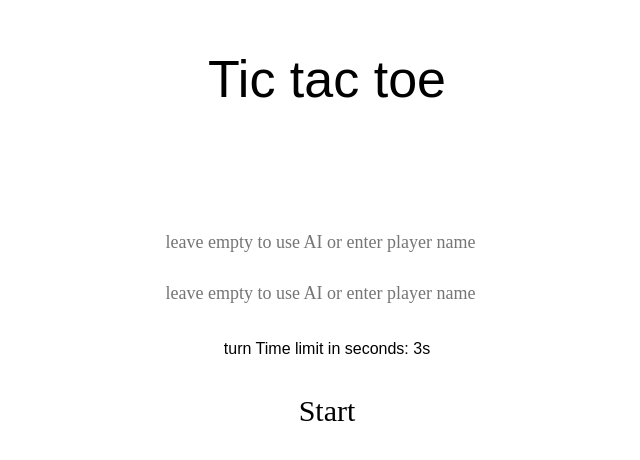
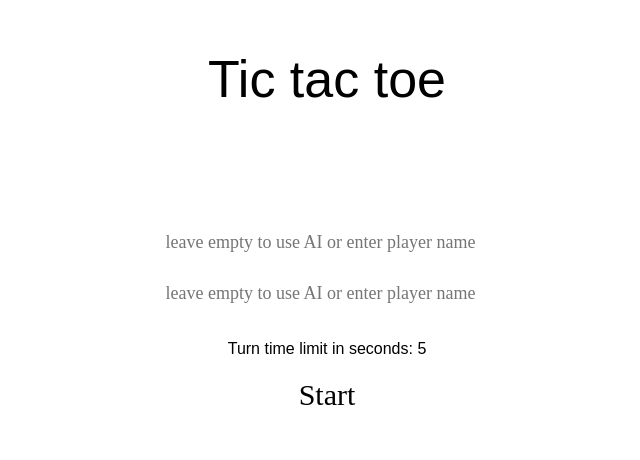
Before and after one commit to Ny-Rianala/tic-tac-toe, a React (Create React App) app in the folder tic-tac-toe/: page / in a window 1280 px wide. Shown: the top 460 px of the page, without its empty margins (313-953 px from the left). Built offline with nearby package versions, Linux system fonts and the light colour scheme.

Commit message:
added CountDownTimer component

```diff
--- /dev/null
+++ b/tic-tac-toe/src/components/CountDownTimer.tsx
@@ -0,0 +1,19 @@
+import React from 'react'
+
+function CountDownTimer() {
+  const [counter, setCounter] = React.useState(10)
+
+  React.useEffect(() => {
+    const timer: any =
+      counter > 0 && setInterval(() => setCounter(counter - 1), 1000)
+    return () => clearInterval(timer)
+  }, [counter])
+
+  return (
+    <div className='App'>
+      <div>Turn time limit in seconds: {counter}</div>
+    </div>
+  )
+}
+
+export default CountDownTimer
--- a/tic-tac-toe/src/features/game/StartPlayersScreen.tsx
+++ b/tic-tac-toe/src/features/game/StartPlayersScreen.tsx
@@ -1,11 +1,12 @@
 import React from 'react'
+import CountDownTimer from '../../components/CountDownTimer'
 
 const StartPlayersScreen: React.FC = () => {
   return (
     <div className='wrapper'>
       <h2 className='header'>Tic tac toe</h2>
       <div>
-        <p>Turn Time limit in seconds: 3s</p>
+        <CountDownTimer />
         <div>
           <button>Start</button>
         </div>
--- a/tic-tac-toe/src/features/game/StartScreen.tsx
+++ b/tic-tac-toe/src/features/game/StartScreen.tsx
@@ -1,5 +1,6 @@
 import React, { useState } from 'react'
 import { Link } from 'react-router-dom'
+import CountDownTimer from '../../components/CountDownTimer'
 
 const StartScreen: React.FC = () => {
   const [onePlayer, setOnePLayer] = useState('')
@@ -50,7 +51,7 @@ const StartScreen: React.FC = () => {
       </form>
       <div>
         <p>{names}</p>
-        <p>turn Time limit in seconds: 3s</p>
+        <CountDownTimer />
         <div>
           <Link to='/features/game/StartPlayersScreen'>
             <button>Start</button>
```
